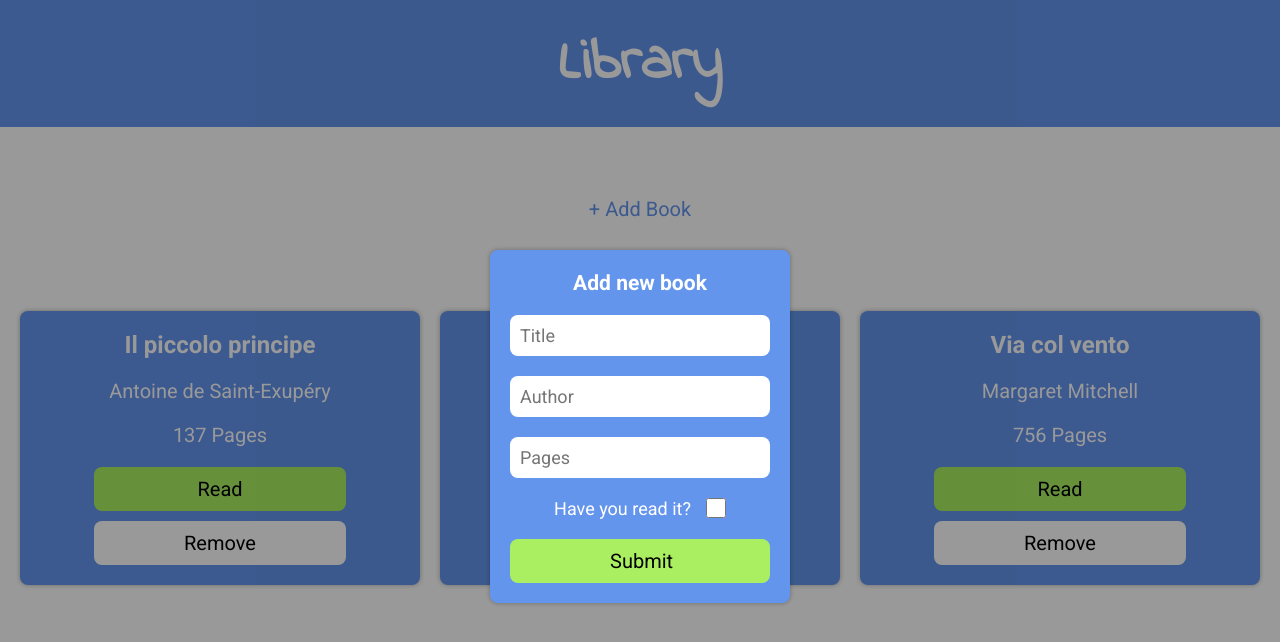
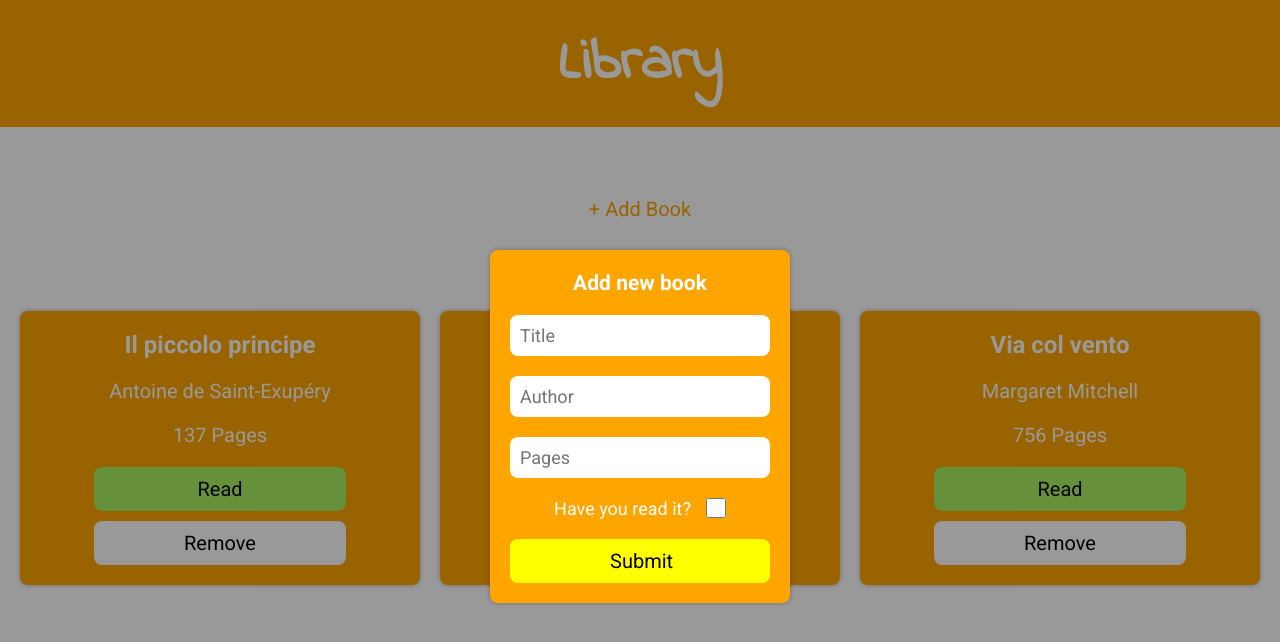
Before and after one commit to DavideCruciani/library, a plain HTML site: page index.html in a window 1280 px wide. Both pictures are taken after a click on the button "+ Add Book". Drawn offline with Linux system fonts and the light colour scheme.

Commit message:
CHANGED LIBRARY COLOR TO ORANGE

```diff
--- a/script.js
+++ b/script.js
@@ -30,11 +30,13 @@ function CloseModalAfterSubmitting() {
 
 let myLibrary = [];
 
-function Book(title, author, pages, read) {
-  this.title = title,
-  this.author = author,
-  this.pages = pages,
-  this.read = read
+class Book {
+  constructor(title, author, pages, read) {
+    this.title = title,
+      this.author = author,
+      this.pages = pages,
+      this.read = read
+  }
 }
 
 const getBookFromInput = (event) => {
--- a/style.css
+++ b/style.css
@@ -13,7 +13,7 @@ html {
 header {
   text-align: center;
   padding: 20px;
-  background-color: cornflowerblue;
+  background-color: orange;
 }
 
 h1 {
@@ -33,11 +33,11 @@ main {
   border: none;
   font-size: 20px;
   cursor: pointer;
-  color: cornflowerblue;
+  color: orange;
 }
 
 .add-button:hover {
-  background-color: cornflowerblue;
+  background-color: orange;
   color: white;
 }
 
@@ -62,7 +62,7 @@ main {
   display: flex;
   flex-direction: column;
   gap: 20px;
-  background-color: cornflowerblue;
+  background-color: orange;
   justify-content: space-between;
   padding: 20px;
   border-radius: 8px;
@@ -87,6 +87,10 @@ main {
   font-size: 20px;
   cursor: pointer;
   color: black;
+}
+
+.card-button:hover {
+  scale: 1.02;
 }
 
 .green-button {
@@ -123,7 +127,7 @@ main {
   margin-left: -150px;
   margin-top: -150px;
   width: 300px;
-  background-color: cornflowerblue;
+  background-color: orange;
   padding: 20px;
   border-radius: 8px;
   font-size: 18px;
@@ -163,7 +167,7 @@ main {
 }
 
 .submit {
-  background-color: rgb(170, 239, 97);
+  background-color: yellow;
   padding: 10px 100px;
   width: 100%;
   border-radius: 8px;
@@ -173,6 +177,10 @@ main {
   color: black;
 }
 
+.submit:hover {
+  scale: 1.02;
+}
+
 .active {
   display: block;
 }
```
